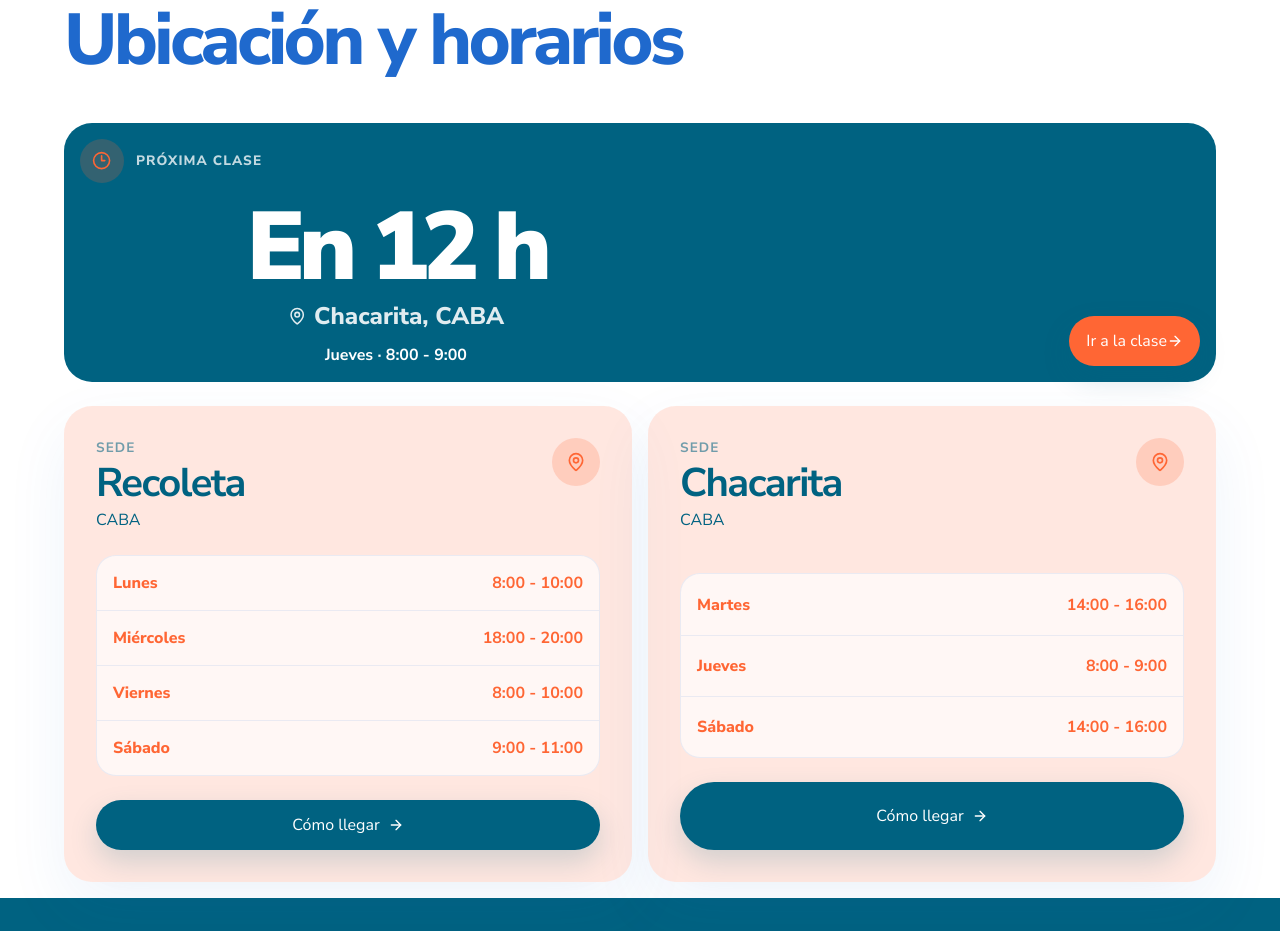
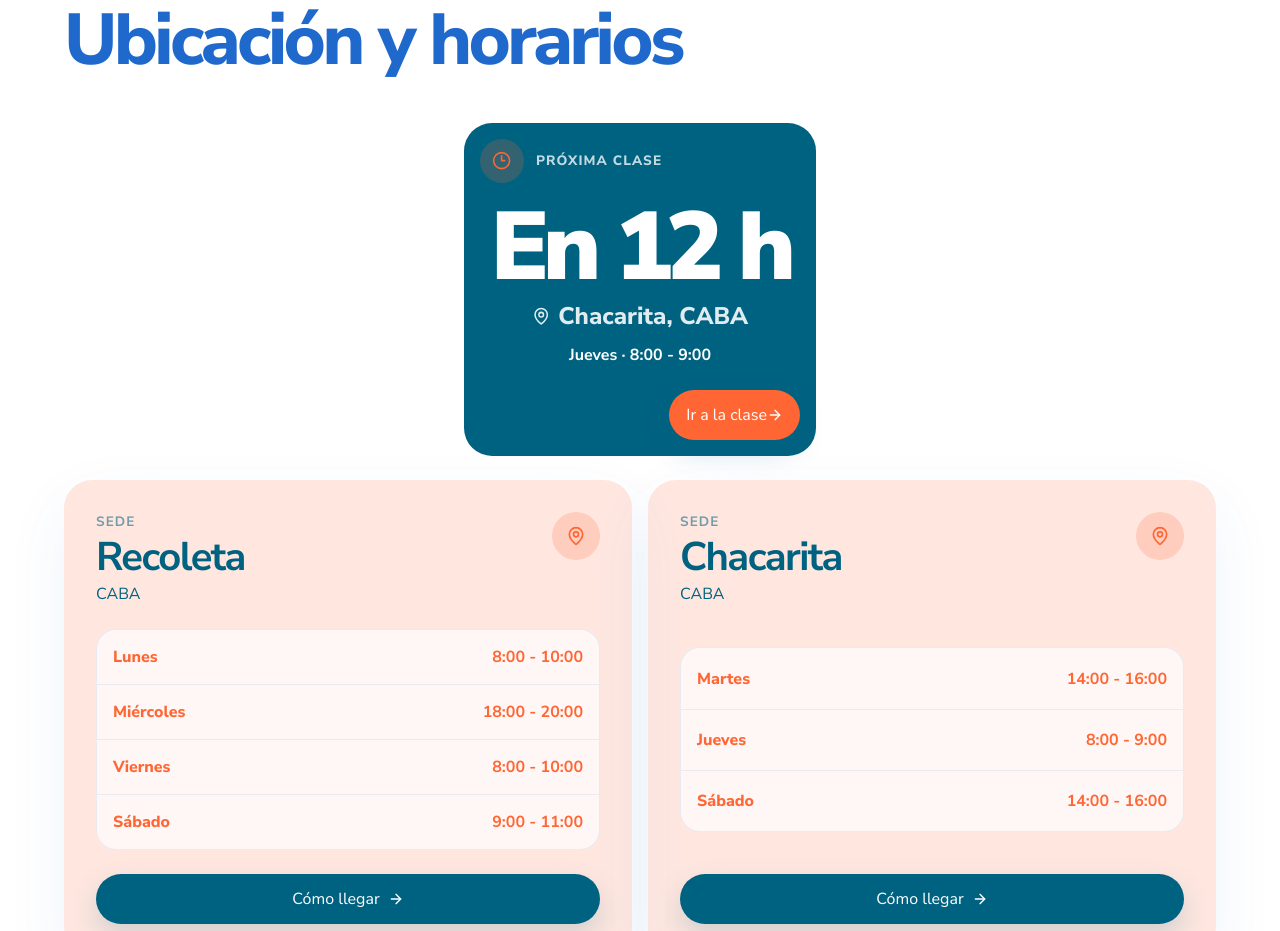
Before and after one commit to anabella91/verticecalistenia, a Next.js app: page / in a window 1280 px wide. Shown: the part 1960-2891 px from the top of the page. Built offline with nearby package versions, Linux system fonts and the light colour scheme.

Commit message:
se ajusta boton

```diff
--- a/styles/schedule-section.css
+++ b/styles/schedule-section.css
@@ -228,6 +228,7 @@
   background: var(--color-quaternary);
   font-size: 1rem;
   text-decoration: none;
+  align-self: end;
 }
 
 .schedule-section__button-icon {
@@ -247,6 +248,11 @@
 
   .schedule-section__next-card {
     margin-bottom: 1.5rem;
+    margin-bottom: 1.5rem;
+    width: 22rem;
+    display: flex;
+    flex-direction: column;
+    justify-self: center;
   }
 
   .schedule-section__next-header,
```
